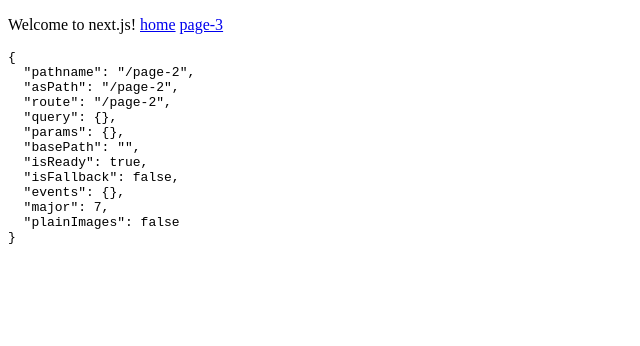
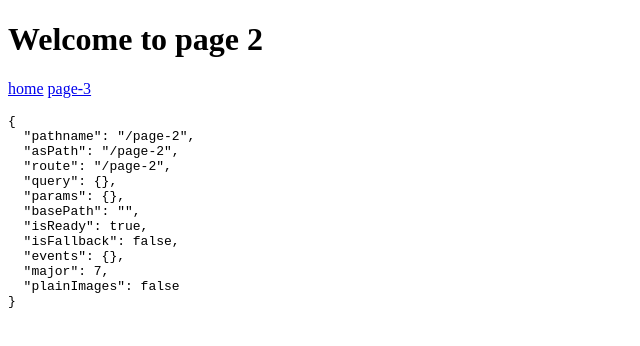
Before and after one commit to millette/trouser, a Next.js app: page /page-2 in a window 1280 px wide. Shown: the top 346 px of the page, without its empty margins (0-640 px from the left). Built offline with nearby package versions, Linux system fonts and the light colour scheme.

Commit message:
Touchups.

```diff
--- a/pages/index.js
+++ b/pages/index.js
@@ -6,8 +6,8 @@
   render() {
     return (
       <div>
+        <h1>Welcome to next.js!</h1>
         <p>
-          Welcome to next.js!{" "}
           <Link prefetch href="/page-2">
             <a>page 2</a>
           </Link>
--- a/pages/page-2.js
+++ b/pages/page-2.js
@@ -6,8 +6,8 @@
   render() {
     return (
       <div>
+        <h1>Welcome to page 2</h1>
         <p>
-          Welcome to next.js!{" "}
           <Link prefetch href="/">
             <a>home</a>
           </Link>{" "}
--- a/pages/page-3.js
+++ b/pages/page-3.js
@@ -22,7 +22,7 @@
         <h1>Welcome to page 3</h1>
         <p>
           <Link prefetch href="/">
-            <a>Go back to the homepage</a>
+            <a>home</a>
           </Link>{" "}
           <Link prefetch href="/page-2">
             <a>Go to page 2</a>
```
Also changed, not shown: 1 other file (tests, documents, lock files or other folders).
